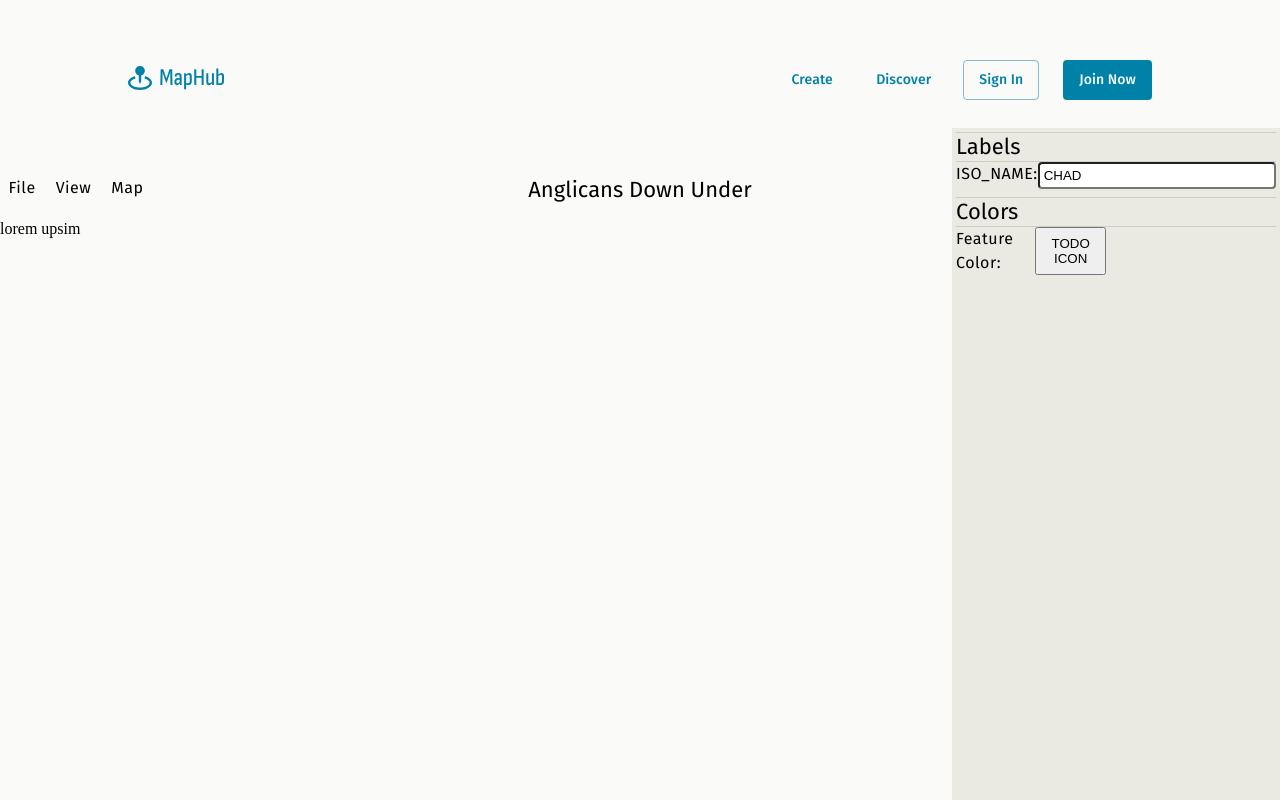
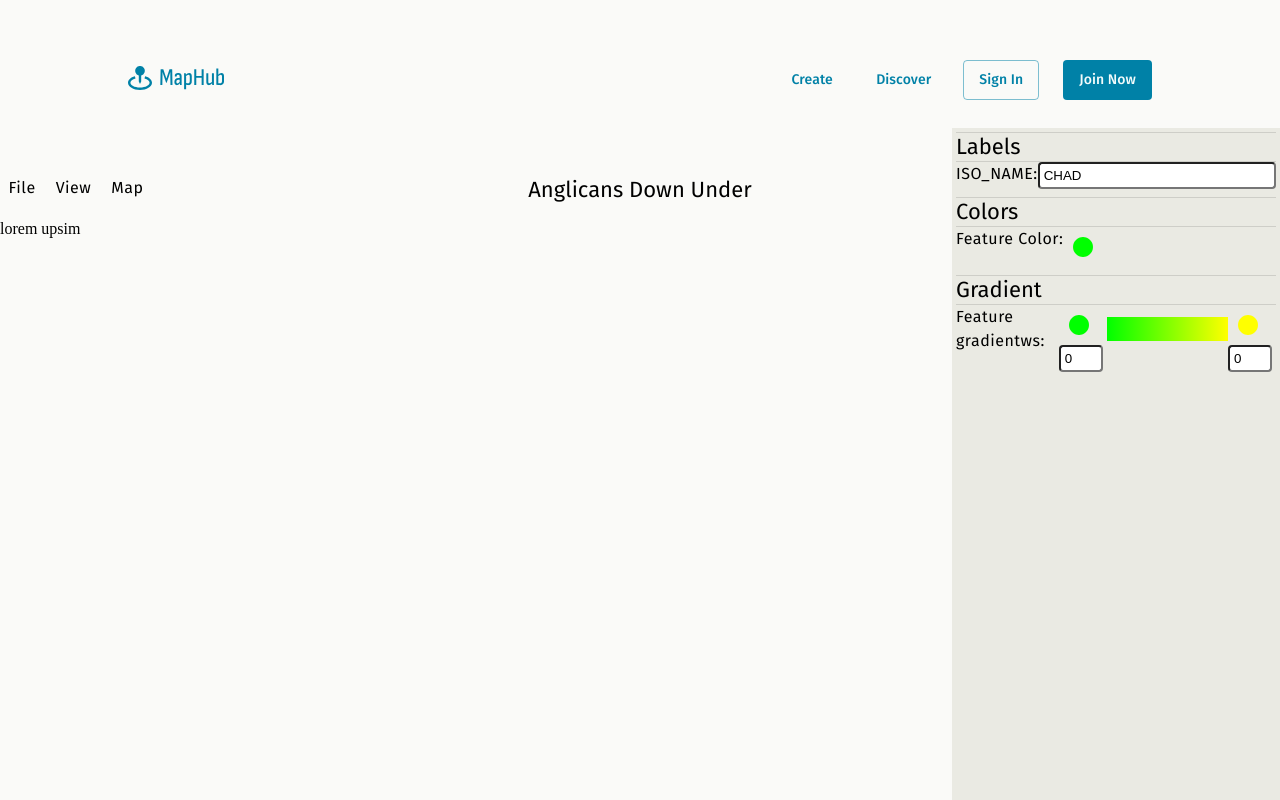
Before and after one commit to CSE416-MapHub/MapHub, a Next.js app in the folder client/: page /create in a window 1280 px wide. Built offline with nearby package versions, Linux system fonts and the light colour scheme; a web font is replaced by a local one.

Commit message:
Added color and gradient input types

```diff
--- a/client/package.json
+++ b/client/package.json
@@ -24,6 +24,7 @@
     "clsx": "^2.0.0",
     "next": "13.5.6",
     "react": "^18",
+    "react-color": "^2.19.3",
     "react-dom": "^18",
     "styled-components": "^6.1.0"
   },
@@ -34,6 +35,7 @@
     "@types/cypress": "^1.1.3",
     "@types/node": "^20",
     "@types/react": "^18",
+    "@types/react-color": "^3.0.10",
     "@types/react-dom": "^18",
     "@types/testing-library__jest-dom": "^6.0.0",
     "@types/testing-library__react": "^10.2.0",
--- a/client/src/app/create/page.tsx
+++ b/client/src/app/create/page.tsx
@@ -34,6 +34,18 @@ export default function() {
                             value: "#FFFFFF"
                         }
                     }]
+                },
+                {
+                    name: "Gradient",
+                    items: [{
+                        name: "Feature gradientws",
+                        input: {
+                            type: "gradient",
+                            short: false,
+                            disabled: false,
+                            value: "#FFFFFF"
+                        }
+                    }]
                 }
             ]}/>
         </>
--- a/client/src/app/create/ui/components/Property.module.scss
+++ b/client/src/app/create/ui/components/Property.module.scss
@@ -21,6 +21,10 @@
     border-radius: 4px;
 }
 
+.prop-input-tiny {
+    width: 32px;
+}
+
 // TODO: unhardcode
 .prop-input-short {
     width: 81px;
--- /dev/null
+++ b/client/src/app/create/ui/components/PropertyColorInput.tsx
@@ -0,0 +1,40 @@
+"use client"
+
+import { IconButton, Popover } from "@mui/material";
+import CircleIcon from '@mui/icons-material/Circle';
+import { useState } from "react";
+import { ColorResult, SketchPicker } from 'react-color'
+
+export interface ColorInputProps {
+    color: string;
+    colorChangeHandler: (color: string) =>void
+}
+
+export default function({color, colorChangeHandler} : ColorInputProps) {
+    const [currColor, setColor] = useState<string>(color)
+    const [anchorEl, setAnchorEl] = useState<HTMLElement | null>(null)
+
+    function handleChange(c : ColorResult) {
+        setColor(c.hex)
+        colorChangeHandler(c.hex)
+    }
+
+
+
+    return <>
+        <IconButton onClick={(e)=>{setAnchorEl(e.currentTarget)}}>
+            <CircleIcon style={{ color: currColor }} />
+        </IconButton>
+        <Popover
+            open={anchorEl!==null}
+            anchorEl={anchorEl}
+            anchorOrigin={{
+                vertical: 'bottom',
+                horizontal: 'center',
+            }}
+            onClose={()=>{setAnchorEl(null)}}
+        >
+            <SketchPicker onChange={handleChange} color={currColor}/>
+        </Popover>
+    </>
+}
--- a/client/src/app/create/ui/components/PropertyInput.tsx
+++ b/client/src/app/create/ui/components/PropertyInput.tsx
@@ -4,6 +4,8 @@ import style from "./Property.module.scss"
 import { Typography } from "@mui/material";
 import Button from "components/button";
 import { useState } from "react";
+import PropertyColorInput from "./PropertyColorInput";
+import PropertyInputGradient from "./PropertyInputGradient";
 
 export type PropertyPanelInputType =
     | "number"
@@ -13,6 +15,7 @@ export type PropertyPanelInputType =
     | "color"
     | "svg"
     | "dot"
+    | "gradient"
 
 
 export interface IInputProps {
@@ -63,9 +66,24 @@ export default function(props : IInputProps) {
         </select>
     } else if (props.type === "delete") {
         inputField = <Button variant="error" onClick={getFunctionOfOption(props.value[0])}>{getNameOfOption(props.value[0])}</Button>
+    } else if (props.type === "gradient"){
+        inputField = <PropertyInputGradient
+            minValue={0}
+            maxValue={100}
+            minColor="#00FF00"
+            maxColor="#FFFF00"
+        />
+    } else if (props.type === "color") {
+        inputField = <PropertyColorInput color="#00FF00" colorChangeHandler={()=>{}}/>
+    } else if (props.type === "svg") {
+
+    } else if (props.type === "dot") {
+
     } else {
-        inputField = <button> TODO ICON </button>
+
     }
+
+
     return <>
         {inputField}
         {typeof props.auxiliaryComponent === "function" ? props.auxiliaryComponent : <></>}
--- /dev/null
+++ b/client/src/app/create/ui/components/PropertyInputGradient.tsx
@@ -0,0 +1,70 @@
+"use client"
+
+import { useState } from "react";
+import PropertyColorInput from "./PropertyColorInput";
+import style from "./Property.module.scss"
+import clsx from "clsx";
+
+export interface GradientInputProps {
+    minValue : number;
+    maxValue: number;
+    minColor: string;
+    maxColor: string;
+}
+
+export default function(props : GradientInputProps) {
+    const [ranges, setRanges] = useState<GradientInputProps>(props)
+
+
+
+    return <div style={{
+        width: "100%",
+        display: "grid",
+        gridTemplateColumns: "48px 1fr 48px"
+    }}>
+        <div>
+            <PropertyColorInput color={ranges.minColor}
+                colorChangeHandler={(c) => {
+                    setRanges({...ranges, minColor: c})
+                }}/>
+            <input
+                type="number"
+                value={ranges.minValue}
+                // className={style["prop-input"]}
+                onChange={(e)=>{
+                    // TODO: make this late validation
+                    setRanges({...ranges, minValue: parseFloat(e.target.value)})
+                }}
+                className={clsx(style["prop-input"], style["prop-input-tiny"]) }
+            />
+        </div>
+
+        <div style={{
+            minWidth: "60px",
+            maxWidth: "100%",
+            height: "24px",
+            marginTop: "12px",
+            background: `linear-gradient(to right, ${ranges.minColor}, ${ranges.maxColor})`
+        }}>
+
+        </div>
+        <div>
+            <PropertyColorInput color={ranges.maxColor}
+                colorChangeHandler={(c) => {
+                    setRanges({...ranges, maxColor: c})
+                }}/>
+            <input
+                type="number"
+                value={ranges.minValue}
+                // className={style["prop-input"]}
+                onChange={(e)=>{
+                    // TODO: make this late validation
+                    setRanges({...ranges, minValue: parseFloat(e.target.value)})
+                }}
+                className={clsx(style["prop-input"], style["prop-input-tiny"]) }
+            />
+        </div>
+
+
+    </div>
+}
```
Also changed, not shown: 1 other file (tests, documents, lock files or other folders).
